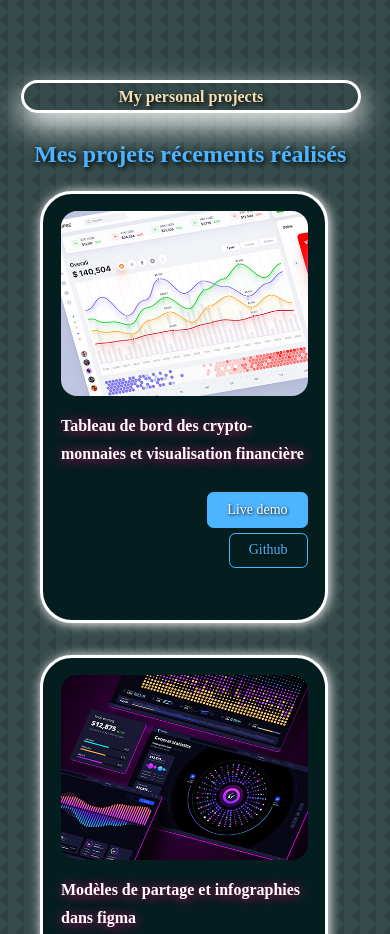
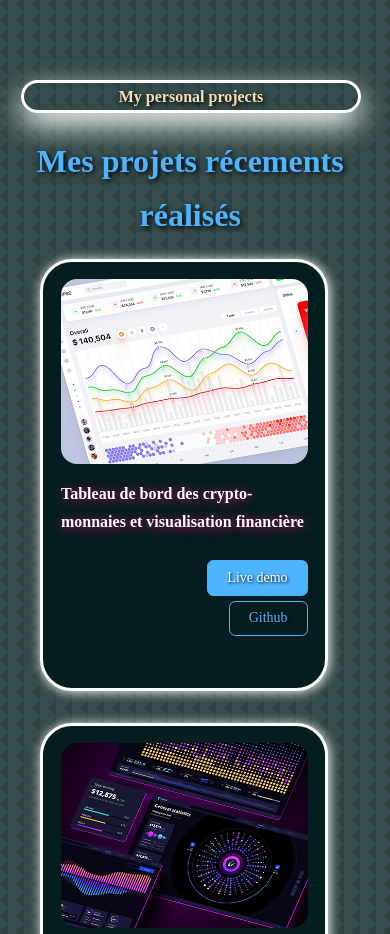
Before and after one commit to Mouhamed1003/keenprogrammer.com, a React (Create React App) app: page / in a window 390 px wide. Shown: the part 5620-6554 px from the top of the page. Built offline with nearby package versions, Linux system fonts and the light colour scheme.

Commit message:
Update portfolio.css

```diff
--- a/src/components/portfolio/portfolio.css
+++ b/src/components/portfolio/portfolio.css
@@ -73,6 +73,19 @@
         width: 43em;
         margin-left: 13.6em;
     }
+    #portfolio h5 {
+    color: wheat;
+    overflow: hidden;
+    text-overflow: clip;
+    white-space: nowrap;
+    font-size: xx-large;
+}
+    #portfolio h2 {
+        margin-bottom: .5rem;
+        margin-top: 1.3rem;
+        text-shadow: 2px 2px 5px black;
+        font-size: xx-large;
+    }
 }
 
 /* Small devices (smartphones) */
```
